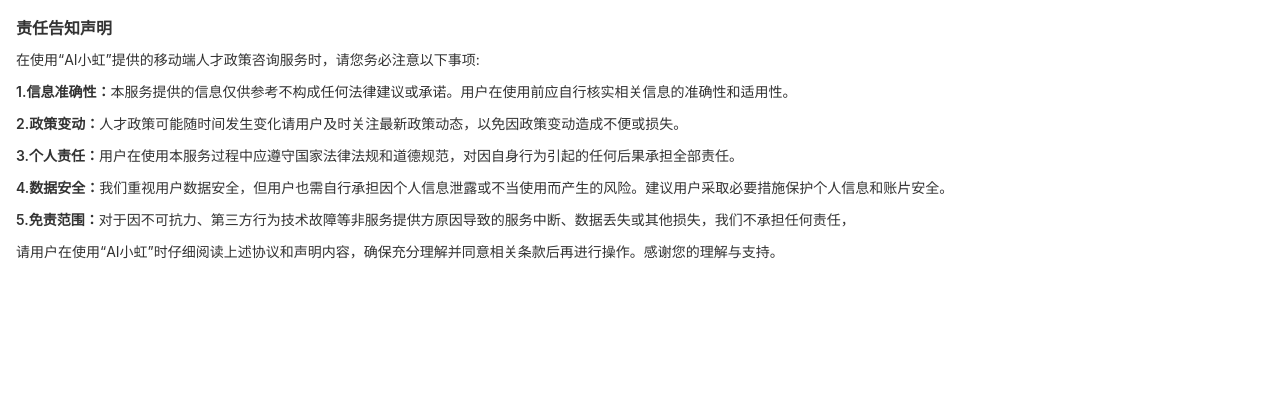
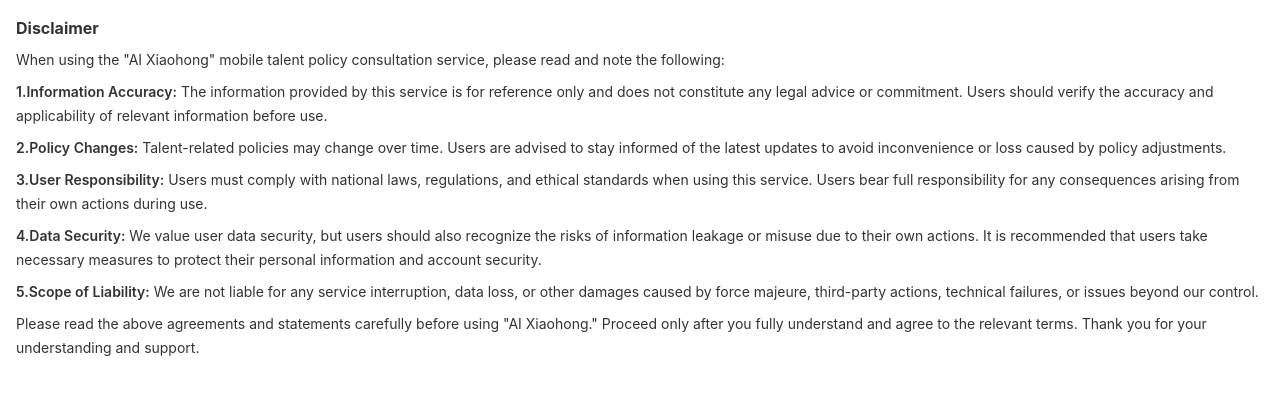
Before and after one commit to lin950427/chat_demo, a React (Vite) app: page /#/disclaimer in a window 1280 px wide. Shown: the top 394 px of the page. Built offline with nearby package versions, Linux system fonts and the light colour scheme.

Commit message:
feat: 更新使用须知和服务协议内容添加多语言支持，支持英文欢迎语

```diff
--- a/src/components/chat/message-list.tsx
+++ b/src/components/chat/message-list.tsx
@@ -68,7 +68,7 @@
                                     key={index}
                                     message={message}
                                     isLoading={isLoading && index === messages.length - 1}
-                                    isWelcomeMessage={messages.length === 1 && message.role !== 'user'}
+                                    isWelcomeMessage={!index && message.role !== 'user'} // TODO 此处将来可能要更换
                                     onQuestionClick={onQuestionClick}
                                     // className='mb-4'
                                 />
--- a/src/components/chat/message.tsx
+++ b/src/components/chat/message.tsx
@@ -6,7 +6,7 @@
 import { RecommendedQuestions } from "./recommended-questions";
 // import remarkGfm from 'remark-gfm'
 import { memo, useMemo } from 'react'
-import { CDN_PREFIX, DOCUMENT_BLACK_LIST } from "@/constant";
+import { CDN_PREFIX, DOCUMENT_BLACK_LIST, WELCOME_MESSAGE_EN } from "@/constant";
 import Markdown from 'markdown-to-jsx'
 import AIMessageWrapper from "./ai-message-wrapper";
 
@@ -103,12 +103,13 @@
   onQuestionClick?: (question: string) => void;
 }
 const Message = ({ message, className, isLoading, isWelcomeMessage, onQuestionClick }: MessageProps) => {
-  const { t } = useTranslation();
+  const { t, i18n } = useTranslation();
   const isUser = message.role === "user";
 
   const { buttons, cleanContent } = useMemo(() => {
+    if (isWelcomeMessage) return { buttons: [], cleanContent: i18n.language === 'en-US' ? WELCOME_MESSAGE_EN : message.content };
     return extractButtons(message.content);
-  }, [message.content]);
+  }, [i18n.language, isWelcomeMessage, message.content]);
 
   const uniquedReferences = useMemo(() => {
     if (message.references?.chunks) {
--- a/src/components/notice-modal.tsx
+++ b/src/components/notice-modal.tsx
@@ -1,4 +1,5 @@
 import { useState } from "react";
+import { useTranslation } from "react-i18next";
 import { Link } from "react-router-dom";
 
 interface NoticeModalProps {
@@ -9,14 +10,30 @@
 
 export default function NoticeModal({ visible, onAgree, onDisagree }: NoticeModalProps) {
     const [checked, setChecked] = useState(true);
+    const { i18n } = useTranslation();
+
+    const isEn = i18n.language === 'en-US';
 
     if (!visible) return null;
     return (
                 <div className="fixed inset-0 z-50 flex items-center justify-center bg-black/40">
             <div className="bg-white rounded-2xl w-[calc(100%-72px)] p-5 pt-6 shadow-xl">
-                <h4 className="text-base font-bold text-[#333] mb-2">使用须知</h4>
+                <h4 className="text-base font-bold text-[#333] mb-2">{isEn ? 'Usage Notice' : '使用须知'}</h4>
                 <div className="text-[#333] text-sm leading-[22px] mb-4">
-                    <p className="mb-2">感谢您使用“AI小虹”，我们仅在为您提供服务所需的范围内收集和使用相关信息，并将全力保障您的个人隐私与数据安全。</p>
+                    {isEn ? (
+                        <>
+                            <p className="mb-2">Thank you for using "AI Xiaohong". We only collect and use relevant information within the scope necessary to provide services to you, and we are fully committed to protecting your personal privacy and data security.</p>
+                            <p className="mb-2">The responses provided by this service are based on the intelligent interpretation of talent policies in Hongkou District. If you have any questions, you may further verify the information through human customer service.</p>
+                            <p className="mb-2">To safeguard your rights and interests, please read carefully the
+                                <Link to="/service-agreement" className="text-[#7f5b14] underline mx-1">《Service Usage Agreement》</Link>
+                                and
+                                <Link to="/disclaimer" className="text-[#7f5b14] underline mx-1">《Disclaimer》</Link>
+                                .
+                            </p>
+                        </>
+                    ) : (
+                        <>
+                            <p className="mb-2">感谢您使用"AI小虹"，我们仅在为您提供服务所需的范围内收集和使用相关信息，并将全力保障您的个人隐私与数据安全。</p>
                             <p className="mb-2">答复内容来源于虹口区人才政策智能解析。如有疑问，可通过人工服务进一步确认。</p>
                             <p className="mb-2">为保障您的权益，请认真阅读
                                 <Link to="/service-agreement" className="text-[#7f5b14] underline mx-1">《服务使用协议》</Link>
@@ -24,6 +41,8 @@
                                 <Link to="/disclaimer" className="text-[#7f5b14] underline mx-1">《责任告知声明》</Link>
                                 。
                             </p>
+                        </>
+                    )}
                 </div>
                 <label className="flex items-center mb-5 select-none cursor-pointer">
                     <input
@@ -32,19 +51,19 @@
                         onChange={e => setChecked(e.target.checked)}
                         className="accent-[#b08a3a] w-4 h-4 mr-2"
                     />
-                    <span className="text-xs text-[#393939]">我已仔细阅读并同意</span>
+                    <span className="text-xs text-[#393939]">{isEn ? 'I have carefully read and agree.' : '我已仔细阅读并同意'}</span>
                 </label>
                 <div className="flex justify-center px-5">
                     <button
                         className="flex-1 py-2.5 rounded-[6px] bg-[#f9f9fb] text-[#333] font-bold text-sm"
                         onClick={onDisagree}
-                    >不同意</button>
+                    >{isEn ? 'Disagree' : '不同意'}</button>
                     <span className="w-2.5 inline-block" />
                     <button
                         className="flex-1 py-2.5 rounded-[6px] bg-[#b08a3a] text-white font-bold text-sm disabled:opacity-50"
                         onClick={onAgree}
                         disabled={!checked}
-                    >同意</button>
+                    >{isEn ? 'Agree' : '同意'}</button>
                 </div>
             </div>
         </div>
--- a/src/constant/index.ts
+++ b/src/constant/index.ts
@@ -44,3 +44,5 @@
 ]
 
 export const CDN_PREFIX = "https://cdn.impdigital.cn/hongAi/%E4%BA%BA%E6%89%8D%E5%AE%89%E5%B1%85%E7%B4%A0%E6%9D%90%E5%8C%85";
+
+export const WELCOME_MESSAGE_EN = "Hello! I’m your dedicated talent service assistant, AI Xiaohong.I’m here to provide you with guidance on talent policy consultations and related services in Hongkou District.To help me give you the most accurate policy answers, please try to describe your question as completely as possible.You can also click on the following “Frequently Asked Questions” to quickly learn about relevant policies and service instructions."
--- a/src/pages/disclaimer.tsx
+++ b/src/pages/disclaimer.tsx
@@ -1,16 +1,33 @@
+import { useTranslation } from "react-i18next";
 
 export default function Disclaimer() {
+    const { i18n } = useTranslation();
+    const isEn = i18n.language === 'en-US';
     return (
         <div className="h-screen bg-white p-4 text-[#333333] overflow-auto">
-            <h4 className="text-base font-bold mb-2">责任告知声明</h4>
+            <h4 className="text-base font-bold mb-2">{isEn ? 'Disclaimer' : '责任告知声明'}</h4>
             <div className="leading-6 text-sm">
-                <p className="mb-2">在使用“AI小虹”提供的移动端人才政策咨询服务时，请您务必注意以下事项:</p>
-                <p className="mb-2"><span className="font-semibold">1.信息准确性：</span>本服务提供的信息仅供参考不构成任何法律建议或承诺。用户在使用前应自行核实相关信息的准确性和适用性。</p>
-                <p className="mb-2"><span className="font-semibold">2.政策变动：</span>人才政策可能随时间发生变化请用户及时关注最新政策动态，以免因政策变动造成不便或损失。</p>
-                <p className="mb-2"><span className="font-semibold">3.个人责任：</span>用户在使用本服务过程中应遵守国家法律法规和道德规范，对因自身行为引起的任何后果承担全部责任。</p>
-                <p className="mb-2"><span className="font-semibold">4.数据安全：</span>我们重视用户数据安全，但用户也需自行承担因个人信息泄露或不当使用而产生的风险。建议用户采取必要措施保护个人信息和账片安全。</p>
-                <p className="mb-2"><span className="font-semibold">5.免责范围：</span>对于因不可抗力、第三方行为技术故障等非服务提供方原因导致的服务中断、数据丢失或其他损失，我们不承担任何责任，</p>
-                <p className="mb-2">请用户在使用“AI小虹”时仔细阅读上述协议和声明内容，确保充分理解并同意相关条款后再进行操作。感谢您的理解与支持。</p>
+                {isEn ? (
+                    <>
+                        <p className="mb-2">When using the "AI Xiaohong" mobile talent policy consultation service, please read and note the following:</p>
+                        <p className="mb-2"><span className="font-semibold">1.Information Accuracy:</span> The information provided by this service is for reference only and does not constitute any legal advice or commitment. Users should verify the accuracy and applicability of relevant information before use.</p>
+                        <p className="mb-2"><span className="font-semibold">2.Policy Changes:</span> Talent-related policies may change over time. Users are advised to stay informed of the latest updates to avoid inconvenience or loss caused by policy adjustments.</p>
+                        <p className="mb-2"><span className="font-semibold">3.User Responsibility:</span> Users must comply with national laws, regulations, and ethical standards when using this service. Users bear full responsibility for any consequences arising from their own actions during use.</p>
+                        <p className="mb-2"><span className="font-semibold">4.Data Security:</span> We value user data security, but users should also recognize the risks of information leakage or misuse due to their own actions. It is recommended that users take necessary measures to protect their personal information and account security.</p>
+                        <p className="mb-2"><span className="font-semibold">5.Scope of Liability:</span> We are not liable for any service interruption, data loss, or other damages caused by force majeure, third-party actions, technical failures, or issues beyond our control.</p>
+                        <p className="mb-2">Please read the above agreements and statements carefully before using "AI Xiaohong." Proceed only after you fully understand and agree to the relevant terms. Thank you for your understanding and support.</p>
+                    </>
+                ) : (
+                    <>
+                        <p className="mb-2">在使用"AI小虹"提供的移动端人才政策咨询服务时，请您务必注意以下事项:</p>
+                        <p className="mb-2"><span className="font-semibold">1.信息准确性：</span>本服务提供的信息仅供参考不构成任何法律建议或承诺。用户在使用前应自行核实相关信息的准确性和适用性。</p>
+                        <p className="mb-2"><span className="font-semibold">2.政策变动：</span>人才政策可能随时间发生变化请用户及时关注最新政策动态，以免因政策变动造成不便或损失。</p>
+                        <p className="mb-2"><span className="font-semibold">3.个人责任：</span>用户在使用本服务过程中应遵守国家法律法规和道德规范，对因自身行为引起的任何后果承担全部责任。</p>
+                        <p className="mb-2"><span className="font-semibold">4.数据安全：</span>我们重视用户数据安全，但用户也需自行承担因个人信息泄露或不当使用而产生的风险。建议用户采取必要措施保护个人信息和账片安全。</p>
+                        <p className="mb-2"><span className="font-semibold">5.免责范围：</span>对于因不可抗力、第三方行为技术故障等非服务提供方原因导致的服务中断、数据丢失或其他损失，我们不承担任何责任，</p>
+                        <p className="mb-2">请用户在使用"AI小虹"时仔细阅读上述协议和声明内容，确保充分理解并同意相关条款后再进行操作。感谢您的理解与支持。</p>
+                    </>
+                )}
             </div>
         </div>
     );
--- a/src/pages/service-agreement.tsx
+++ b/src/pages/service-agreement.tsx
@@ -1,24 +1,51 @@
+import { useTranslation } from "react-i18next";
+
 export default function ServiceAgreement() {
+    const { i18n } = useTranslation();
+    const isEn = i18n.language === 'en-US';
     return (
         <div className="h-screen bg-white p-4 text-[#333333] overflow-auto">
-            <h4 className="text-base font-bold mb-2">服务使用协议</h4>
+            <h4 className="text-base font-bold mb-2">{isEn ? 'Service Usage Agreement' : '服务使用协议'}</h4>
             <div className="leading-6 text-sm">
-                <p className="[text-indent:2em]">欢迎使用“AI小虹”人才政策咨询服务!</p>
-                <p className="mb-2 [text-indent:2em]">本协议是您(以下简称"用户")与“虹口区政务服务中心”(以下简称"我们"或"服务提供方")之间就您使用“AI小虹”提供的移动端人才政策咨询服务(以下简称"本服务")所订立的法律协议。请务必认真阅读、充分理解本协议中各条款,包括免除或者限制服务提供方责任的条款及对用户的权利限制条款。您一旦点击"同意"并完成注册程序,即表示您已接受本协议的所有内容,并同意受其约束。如果您不同意本协议的任何内容,或者无法准确理解相关条款,请不要进行后续操作。</p>
+                {isEn ? (
+                    <>
+                        <p className="mb-2 [text-indent:2em]">Welcome to the "AI Xiaohong" Talent Policy Consultation Service!</p>
+                        <p className="mb-2 [text-indent:2em]">This Agreement (hereinafter referred to as "the Agreement") is entered into between you (the "User") and the Hongkou District Talent Service Center (hereinafter referred to as "we," "us," or "the Service Provider") regarding your use of the mobile-based AI Xiaohong Talent Policy Consultation Service (hereinafter referred to as "the Service"). Please read this Agreement carefully and make sure you fully understand all terms, including those that exclude or limit the Service Provider's liability and those that restrict your rights. By clicking "Agree" and proceeding to register or use the Service, you acknowledge that you have read, understood, and accepted all terms of this Agreement. If you do not agree to any of the terms, or are unable to understand them, please do not continue to use the Service.</p>
+                        <p className="font-semibold">1. Scope of Service</p>
+                        <p className="mb-2 [text-indent:2em]">Through AI Xiaohong, we provide users with convenient access to talent policy consultation services, including but not limited to policy interpretation, application guidance, and answers to frequently asked questions. The Service content may be updated or adjusted from time to time based on policy changes, technical upgrades, or other factors without prior notice to users.</p>
+                        <p className="font-semibold">2. User Rights and Obligations</p>
+                        <p className="mb-2 [text-indent:2em]">Users have the right to enjoy the services provided under this Agreement and the specific rules of AI Xiaohong. Users must ensure that all information submitted when using the Service is truthful, accurate, complete, lawful, and does not infringe on the rights or interests of any third party. Users must comply with national laws, social ethics, and internet conduct standards, and may not use the Service for any illegal activities.</p>
+                        <p className="font-semibold">3. Rights and Obligations of the Service Provider</p>
+                        <p className="mb-2 [text-indent:2em]">We will strive to provide stable and reliable services. However, we are not liable for any service interruption or data loss caused by force majeure, third-party actions, hacker attacks, or other non-Service-related reasons. We reserve the right to adjust the Service content, fee standards, and related terms as needed, and will notify users through the AI Xiaohong platform or other appropriate channels. If a user violates this Agreement, we reserve the right to restrict or terminate their access to the Service.</p>
+                        <p className="font-semibold">4. Intellectual Property Rights</p>
+                        <p className="mb-2 [text-indent:2em]">All content within AI Xiaohong and the Service (including but not limited to text, images, audio, and video) is owned by or licensed to the Service Provider. Users may not use, copy, distribute, transmit, or modify any such content without prior authorization.</p>
+                        <p className="font-semibold">5. Disclaimer</p>
+                        <p className="mb-2 [text-indent:2em]">We do not guarantee the absolute accuracy or reliability of the Service information. Users should independently determine its suitability for their specific circumstances. We are not liable for any losses resulting from force majeure, system failures, or third-party actions such as hacker attacks.</p>
+                        <p className="font-semibold">6. Modification and Termination of the Agreement</p>
+                        <p className="mb-2 [text-indent:2em]">This Agreement may be modified or updated periodically. Once published on AI Xiaohong, such modifications shall be deemed effective and notified. Users may stop using the Service at any time but shall bear any consequences arising from such termination. We reserve the right to terminate the Service or this Agreement at our discretion and will notify users in advance through appropriate means.</p>
+                        <p className="font-semibold">7. Dispute Resolution</p>
+                        <p className="mb-2 [text-indent:2em]">The interpretation, validity, and enforcement of this Agreement shall be governed by the laws of the People's Republic of China. Any disputes arising from or related to this Agreement shall first be resolved through friendly negotiation; if negotiation fails, either party may file a lawsuit with the People's Court where the Service Provider is located.</p>
+                    </>
+                ) : (
+                    <>
+                        <p className="[text-indent:2em]">欢迎使用"AI小虹"人才政策咨询服务!</p>
+                        <p className="mb-2 [text-indent:2em]">本协议是您(以下简称"用户")与"虹口区政务服务中心"(以下简称"我们"或"服务提供方")之间就您使用"AI小虹"提供的移动端人才政策咨询服务(以下简称"本服务")所订立的法律协议。请务必认真阅读、充分理解本协议中各条款,包括免除或者限制服务提供方责任的条款及对用户的权利限制条款。您一旦点击"同意"并完成注册程序,即表示您已接受本协议的所有内容,并同意受其约束。如果您不同意本协议的任何内容,或者无法准确理解相关条款,请不要进行后续操作。</p>
                         <p className="font-semibold">一、服务内容</p>
-                <p className="mb-2 [text-indent:2em]">我们通过“AI小虹”向用户提供便捷的人才政策咨询问答服务,包括但不限于政策解读、申请指导、常见问题解答等。服务内容可能根据政策变化、技术升级等因素进行不定期更新或调整,我们无需事先通知用户。</p>
+                        <p className="mb-2 [text-indent:2em]">我们通过"AI小虹"向用户提供便捷的人才政策咨询问答服务,包括但不限于政策解读、申请指导、常见问题解答等。服务内容可能根据政策变化、技术升级等因素进行不定期更新或调整,我们无需事先通知用户。</p>
                         <p className="font-semibold">二、用户权利与义务</p>
-                <p className="mb-2 [text-indent:2em]">用户有权根据本协议及“AI小虹”的具体规则享受本服务。用户应保证在使用本服务时提交的所有信息真实、准确、完整、合法,不侵犯任何第三方的合法权益。用户应遵守国家法律法规、社会公德及网络道德,不得利用本服务从事任何违法活动。</p>
+                        <p className="mb-2 [text-indent:2em]">用户有权根据本协议及"AI小虹"的具体规则享受本服务。用户应保证在使用本服务时提交的所有信息真实、准确、完整、合法,不侵犯任何第三方的合法权益。用户应遵守国家法律法规、社会公德及网络道德,不得利用本服务从事任何违法活动。</p>
                         <p className="font-semibold">三、服务提供方的权利与义务</p>
-                <p className="mb-2 [text-indent:2em]">我们承诺将采取合理措施保护用户数据的安全,但不对因不可抗力、黑客攻击等非服务提供方原因导致的用户数据泄露承担责任。我们有权根据业务需要调整服务内容、收费标准等,并提前通过“AI小虹”公告或其他合理方式通知用户。对于用户违反本协议的行为,我们有权采取包括但不限于限制服务、终止服务等措施。</p>
+                        <p className="mb-2 [text-indent:2em]">我们承诺将采取合理措施保护用户数据的安全,但不对因不可抗力、黑客攻击等非服务提供方原因导致的用户数据泄露承担责任。我们有权根据业务需要调整服务内容、收费标准等,并提前通过"AI小虹"公告或其他合理方式通知用户。对于用户违反本协议的行为,我们有权采取包括但不限于限制服务、终止服务等措施。</p>
                         <p className="font-semibold">四、知识产权</p>
-                <p className="mb-2 [text-indent:2em]">“AI小虹”及本服务所包含的所有内容(包括但不限于文字、图片、音频、视频等)的知识产权均归服务提供方或其授权方所有,用户未经许可不得擅自使用、复制、传播或修改。</p>
+                        <p className="mb-2 [text-indent:2em]">"AI小虹"及本服务所包含的所有内容(包括但不限于文字、图片、音频、视频等)的知识产权均归服务提供方或其授权方所有,用户未经许可不得擅自使用、复制、传播或修改。</p>
                         <p className="font-semibold">五、免责声明</p>
                         <p className="mb-2 [text-indent:2em]">我们不保证本服务绝对准确无误,用户在使用本服务时应自行判断信息的真实性和适用性。对于因用户自身原因(如误操作、疏忽大意等)或第三方原因(如网络故障、黑客攻击等)导致的损失,我们不承担任何责任。</p>
                         <p className="font-semibold">六、协议变更与终止</p>
-                <p className="mb-2 [text-indent:2em]">本协议内容可能随时变更,变更后的协议将在“AI小虹”上公布,一经公布即视为已通知用户。用户可随时停止使用本服务,并自行承担因此产生的一切后果。我们有权在认为必要时终止本服务或本协议,届时将提前通过合理方式通知用户。</p>
+                        <p className="mb-2 [text-indent:2em]">本协议内容可能随时变更,变更后的协议将在"AI小虹"上公布,一经公布即视为已通知用户。用户可随时停止使用本服务,并自行承担因此产生的一切后果。我们有权在认为必要时终止本服务或本协议,届时将提前通过合理方式通知用户。</p>
                         <p className="font-semibold">七、争议解决</p>
                         <p className="mb-2 [text-indent:2em]">本协议的解释、效力及争议解决均适用中华人民共和国法律。因本协议引起的或与本协议有关的任何争议,双方应首先通过友好协商解决;协商不成时,任何一方均可向服务提供方所在地人民法院提起诉讼。</p>
+                    </>
+                )}
             </div>
         </div>
     );
```
Lines whose indentation alone changed are shown as unchanged.
